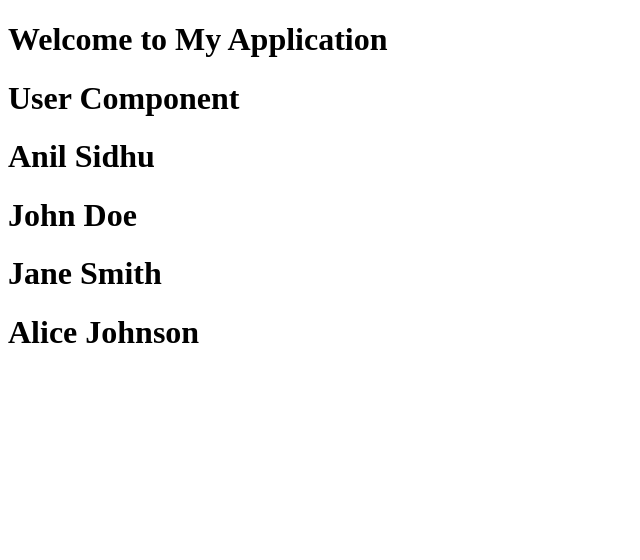
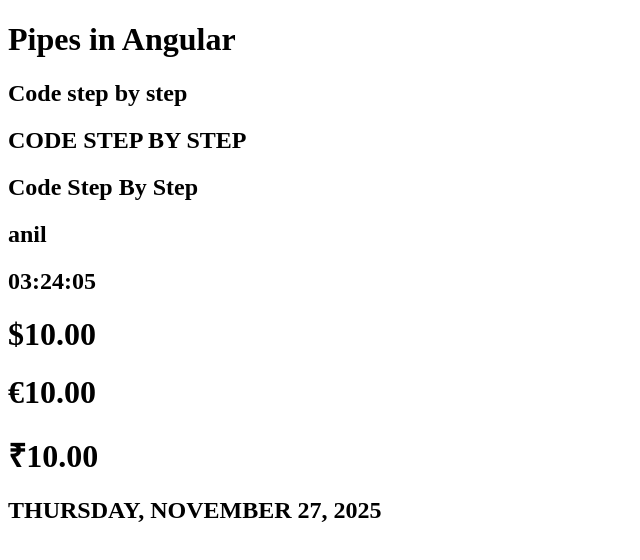
Before and after one commit to HariomPatel2002/Angular, an Angular app: page / in a window 1280 px wide. Shown: the top 560 px of the page, without its empty margins (0-640 px from the left). Built offline with nearby package versions, Linux system fonts and the light colour scheme.

Commit message:
Pipes in angular

```diff
--- a/src/app/app.component.html
+++ b/src/app/app.component.html
@@ -1,7 +1,19 @@
-<h1>Welcome to My Application</h1>
+<h1>Pipes in Angular</h1>
 
-<app-user (getUsers)="handleUsers($event)"></app-user>
 
-@for(user of users; track user){
-    <h1>{{ user }}</h1>
-}
+<h2>{{title}}</h2>
+<h2>{{title | uppercase}}</h2>
+
+<h2>{{title | titlecase}}</h2>
+
+<h2>{{name | lowercase}}</h2>
+
+<h2>{{date | date:'hh:mm:ss'}}</h2>
+
+<h1>{{amount | currency}}</h1>
+
+<h1>{{amount | currency:'EUR'}}</h1>
+
+<h1>{{amount | currency:"INR"}}</h1>
+
+<h2>{{date | date:'fullDate' | uppercase}}</h2>
--- a/src/app/app.component.ts
+++ b/src/app/app.component.ts
@@ -1,18 +1,16 @@
+import { CommonModule } from '@angular/common';
 import { Component } from '@angular/core';
-import { UserComponent } from './user/user.component';
-
 
 @Component({
   selector: 'app-root',
-  imports:  [UserComponent],
+  imports:  [CommonModule],
   templateUrl: './app.component.html',
   styleUrl: './app.component.css'
 })
 
 export class AppComponent {
-  users: undefined|string[];
-  handleUsers(users: string[]) {
-    console.log('Received users from child component:', users);
-    this.users = users;
-  }
+  title = 'Code step by step';
+  name= "ANIL"
+  date = new Date();
+  amount = 10
 }
```
